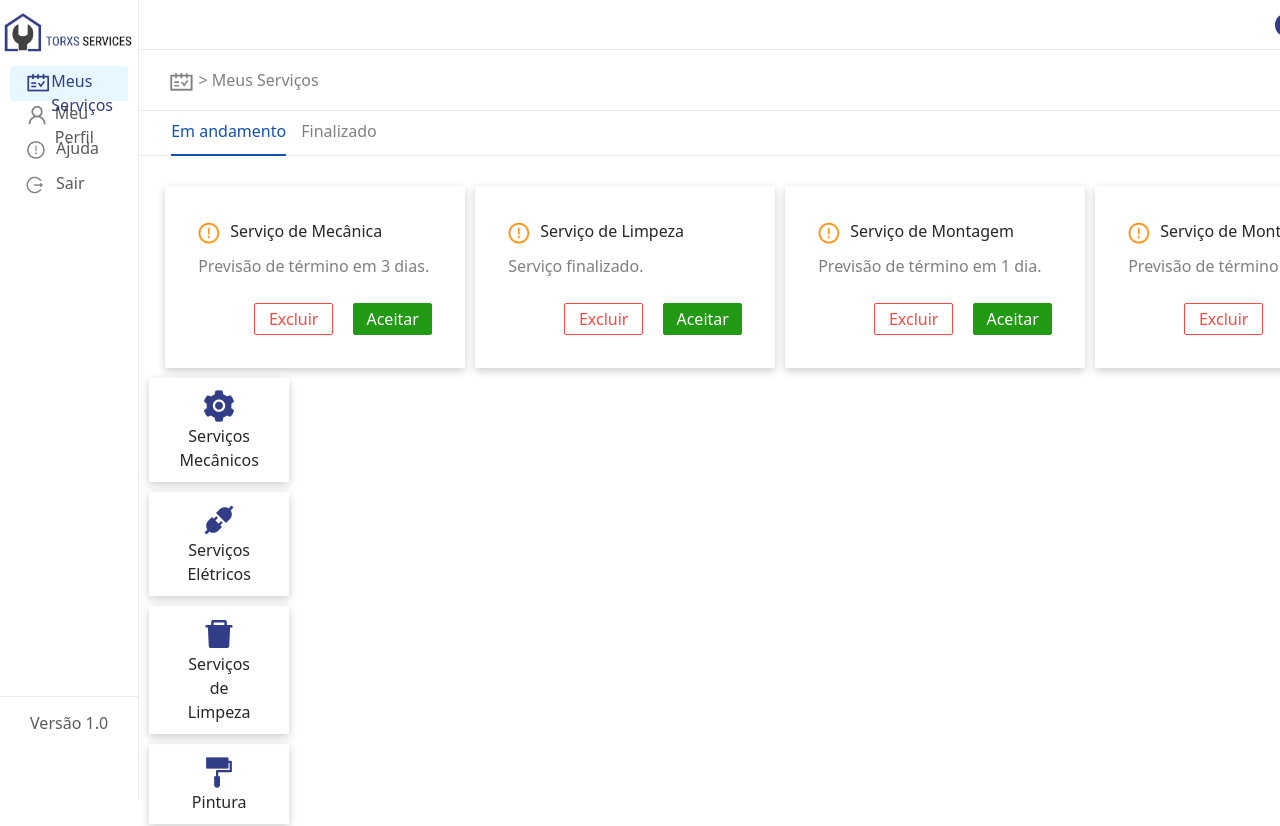
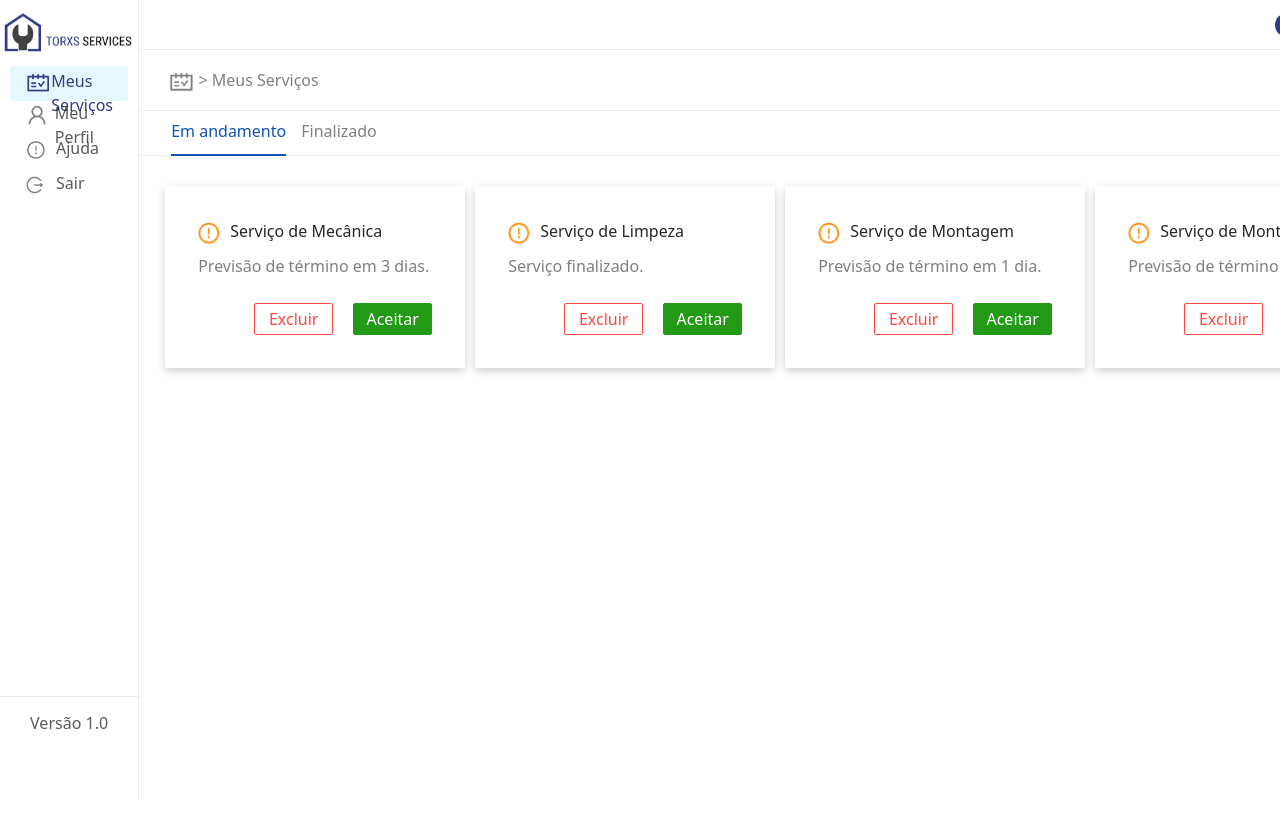
Before and after one commit to SnowGray24/DomesticGeneralServices, a React (Create React App) app: page /MeusServicos in a window 1280 px wide. Shown: the top 826 px of the page. After the commit the page ends 800 px from the top, so only its background shows below. Built offline with nearby package versions, Linux system fonts and the light colour scheme.

Commit message:
Excluindo componente chamado para teste

```diff
--- a/src/components/MeusServicos.js
+++ b/src/components/MeusServicos.js
@@ -6,7 +6,6 @@ import React, { useState } from 'react';
 import CardServicoPrestador from './CardServicoPrestador';
 import myServices from '../data/CardsPrestador';
 import TabBarHorizontal from './TabBarHorizontal';
-import CardCategorias from './CardCategorias';
 
 
 function MeusServicos(){
@@ -37,7 +36,6 @@ function MeusServicos(){
 
             { /* Options */ }
             <TabBarHorizontal card={card} inProgressChecked={true} finishedChecked={false} />
-            <CardCategorias/>
         </div>
     );
 }
```
